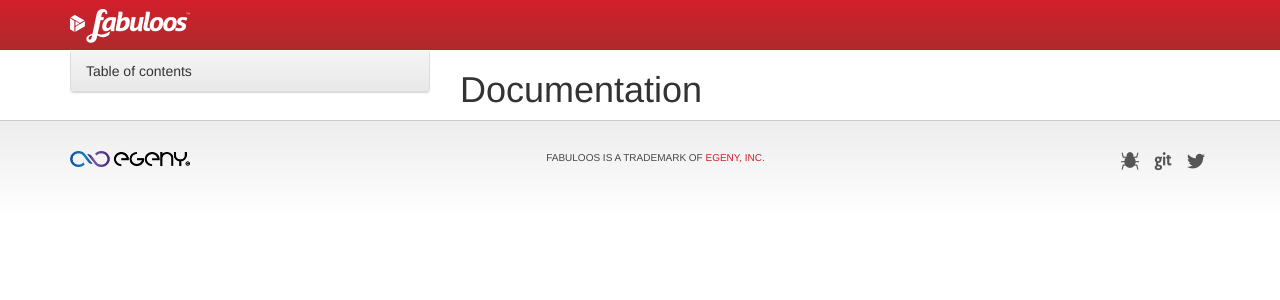
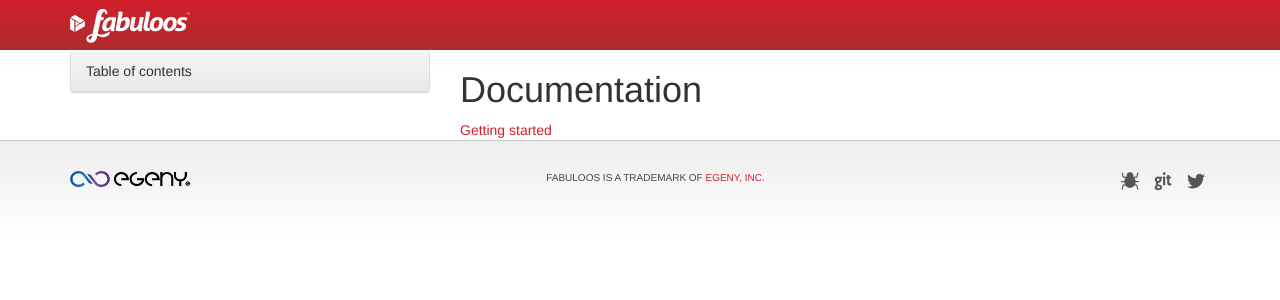
Before and after one commit to egeny/fabuloos-website, a Jekyll site: the page built from documentation/index.md, in a window 1280 px wide. Shown: the top 300 px of the page. Built offline with Jekyll 4.4.1, drawn with Linux system fonts in a browser that asks for light colours; some web fonts are replaced; Markdown is read by kramdown in place of the engine named in the settings.

Commit message:
Adding draft of "related" and "next page" in the documentation

```diff
--- a/_layouts/documentation.html
+++ b/_layouts/documentation.html
@@ -49,5 +49,9 @@ toc:
 
 	<div class="col-md-8 col-xs-9">
 		{{ content }}
+
+		{% if page.next %}
+		<a href="/documentation/{{ page.next.url }}">{{ page.next.label }}</a>
+		{% endif %}
 	</div>
 </div><!-- end of .row -->
--- a/_layouts/method.html
+++ b/_layouts/method.html
@@ -23,3 +23,7 @@ layout: documentation
 {% endif %}
 
 <div class="content">{{ content }}</div>
+
+{% if page.related %}
+<p>Voir aussi: {% for related in page.related %}<a href="/documentation/api/{{ related }}.html">{{ related }}</a>{% unless forloop.last %}, {% endunless %}{% endfor %}</p>
+{% endif %}
--- a/documentation/index.md
+++ b/documentation/index.md
@@ -1,5 +1,8 @@
 ---
 layout: documentation
+next:
+  label: Getting started
+  url: getting-started.html
 ---
 
 # Documentation
```
Also changed, not shown: documentation/api/on.md (+1 -0 lines), documentation/getting-started.md (+3 -0 lines).
